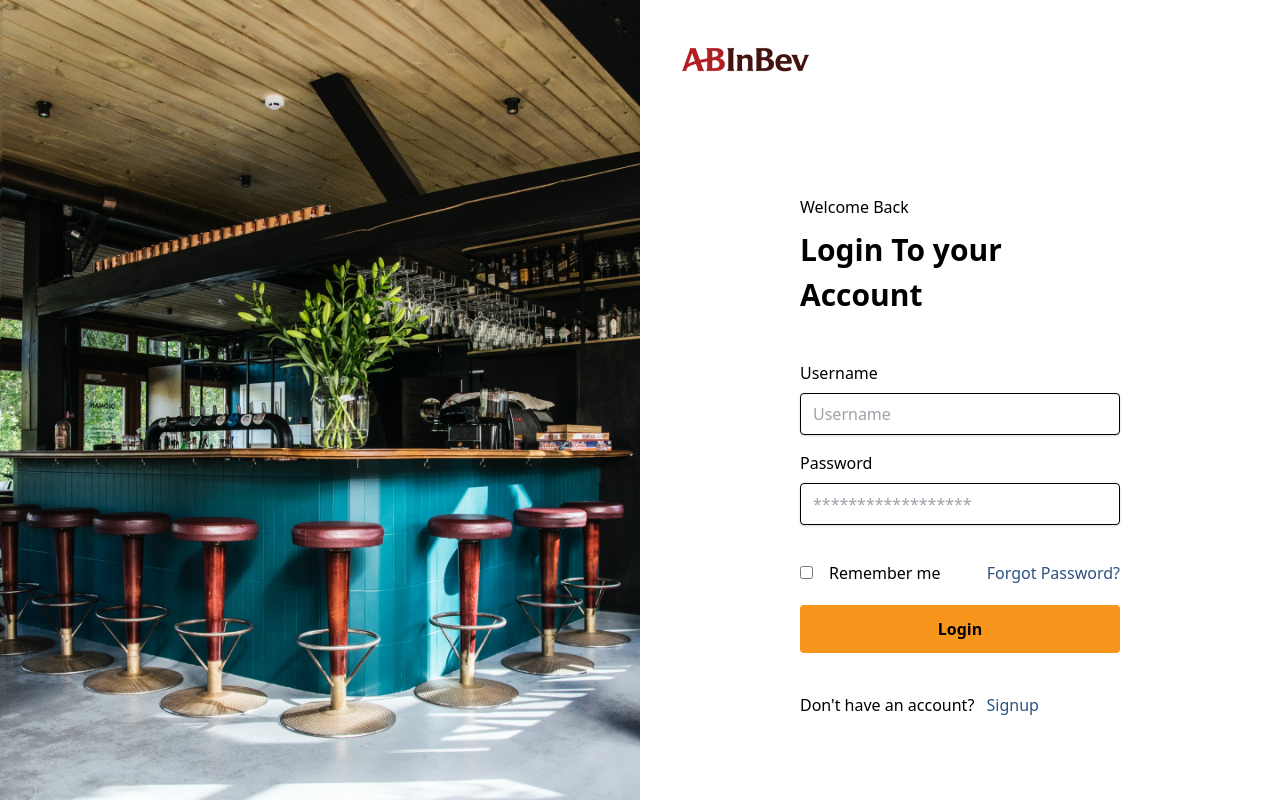
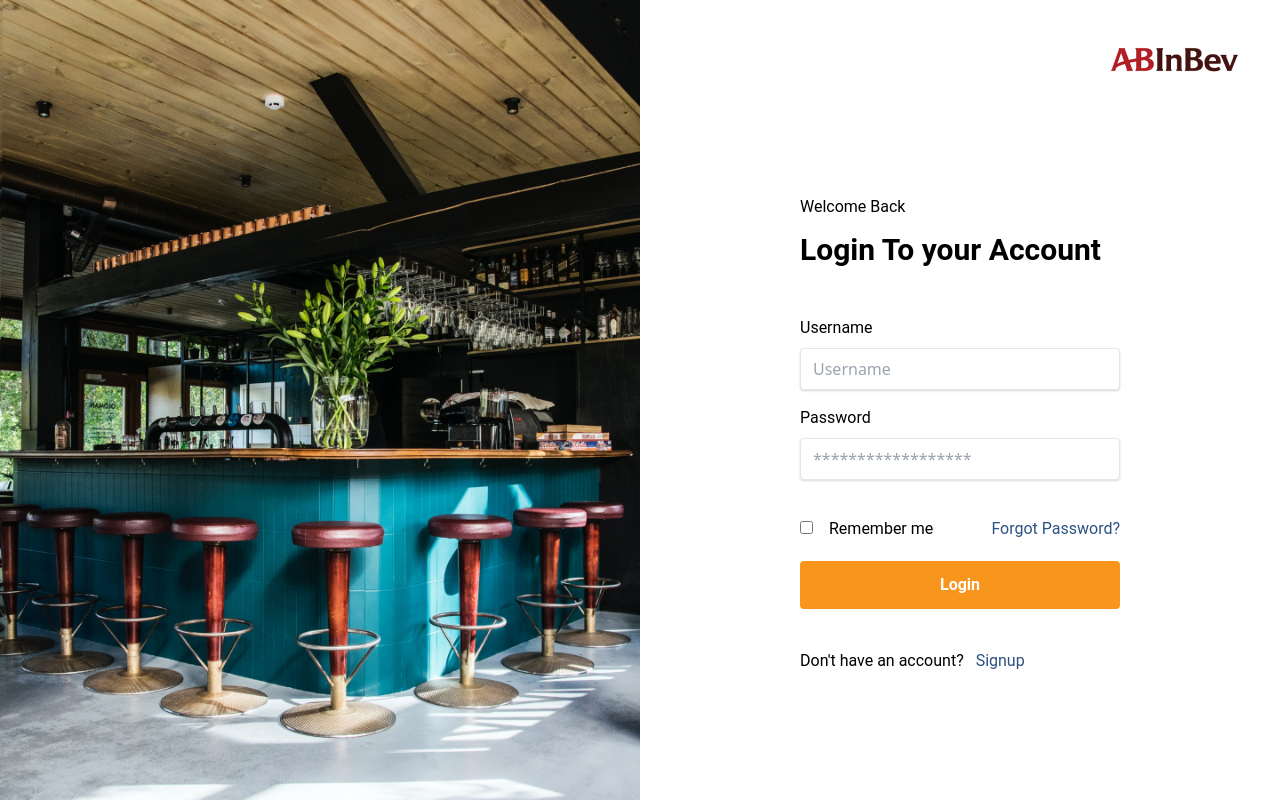
Before and after one commit to clintfidel/Business-Rule, a React (Create React App) app: page / in a window 1280 px wide. Built offline with nearby package versions, Linux system fonts and the light colour scheme.

Commit message:
fix css not deploying

```diff
--- a/src/components/Auth/Login.js
+++ b/src/components/Auth/Login.js
@@ -14,7 +14,7 @@ const Login = () => {
 				/>
 			</div>
 			<div className="h-100 w-full md:w-1/2 lg:w-1/2 overflow-y-scroll">
-				<div className="flex justify-start">
+				<div className="flex justify-start md:justify-end lg:justify-end">
 					<img
 						className="mx-6 md:mx-10 my-8"
 						src={Logo}
--- a/src/components/Auth/Signup.js
+++ b/src/components/Auth/Signup.js
@@ -14,7 +14,7 @@ const Signup = () => {
 				/>
 			</div>
 			<div className="h-100 w-full md:w-1/2 lg:w-1/2 overflow-y-scroll">
-				<div className="flex justify-start">
+				<div className="flex justify-start md:justify-end lg:justify-end">
 					<img
 						className="mx-6 md:mx-10 my-8"
 						src={Logo}
--- a/tailwind.config.js
+++ b/tailwind.config.js
@@ -1,5 +1,7 @@
+const colors = require('tailwindcss/colors')
+
 module.exports = {
-  purge: ['./src/**/*.{js,ts,jsx,tsx}', './public/index.html'],
+  purge: ['./src/**/*.{js,jsx,tx,tsx}', './public/index.html'],
   darkMode: false, // or 'media' or 'class'
   theme: {
     screens: {
@@ -20,10 +22,88 @@ module.exports = {
       "inbev-primary-text": "#162A56",
       "inbev-secondary-text": "#1D2029",
 
+      black: colors.black,
+      white: colors.white,
+      gray: colors.coolGray,
+      red: colors.red,
+      yellow: colors.amber,
+      green: colors.emerald,
+      blue: colors.blue,
+      indigo: colors.indigo,
+      purple: colors.violet,
+      pink: colors.pink,
     },
+    backgroundColor: (theme) => theme('colors'),
+    backgroundImage: {
+      none: 'none',
+      'gradient-to-t': 'linear-gradient(to top, var(--tw-gradient-stops))',
+      'gradient-to-tr': 'linear-gradient(to top right, var(--tw-gradient-stops))',
+      'gradient-to-r': 'linear-gradient(to right, var(--tw-gradient-stops))',
+      'gradient-to-br': 'linear-gradient(to bottom right, var(--tw-gradient-stops))',
+      'gradient-to-b': 'linear-gradient(to bottom, var(--tw-gradient-stops))',
+      'gradient-to-bl': 'linear-gradient(to bottom left, var(--tw-gradient-stops))',
+      'gradient-to-l': 'linear-gradient(to left, var(--tw-gradient-stops))',
+      'gradient-to-tl': 'linear-gradient(to top left, var(--tw-gradient-stops))',
+    },
+    backgroundOpacity: (theme) => theme('opacity'),
+    borderColor: (theme) => ({
+      ...theme('colors'),
+      DEFAULT: theme('colors.gray.200', 'currentColor'),
+    }),
+    cursor: {
+      auto: 'auto',
+      default: 'default',
+      pointer: 'pointer',
+      wait: 'wait',
+      text: 'text',
+      move: 'move',
+      'not-allowed': 'not-allowed',
+    },
+    fontFamily: {
+      customRoboto: ["Roboto", "sans-serif"],
+      customBarlow: ["Barlow", "sans-serif"],
+    },
+    fontSize: {
+      xs: ['0.75rem', { lineHeight: '1rem' }],
+      sm: ['0.875rem', { lineHeight: '1.25rem' }],
+      base: ['1rem', { lineHeight: '1.5rem' }],
+      lg: ['1.125rem', { lineHeight: '1.75rem' }],
+      xl: ['1.25rem', { lineHeight: '1.75rem' }],
+      '2xl': ['1.5rem', { lineHeight: '2rem' }],
+      '3xl': ['1.875rem', { lineHeight: '2.25rem' }],
+      '4xl': ['2.25rem', { lineHeight: '2.5rem' }],
+      '5xl': ['3rem', { lineHeight: '1' }],
+      '6xl': ['3.75rem', { lineHeight: '1' }],
+      '7xl': ['4.5rem', { lineHeight: '1' }],
+      '8xl': ['6rem', { lineHeight: '1' }],
+      '9xl': ['8rem', { lineHeight: '1' }],
+    },
+    fontWeight: {
+      thin: '100',
+      extralight: '200',
+      light: '300',
+      normal: '400',
+      medium: '500',
+      semibold: '600',
+      bold: '700',
+      extrabold: '800',
+      black: '900',
+    },
+    gap: (theme) => theme('spacing'),
+
+    outline: {
+      none: ['2px solid transparent', '2px'],
+      white: ['2px dotted white', '2px'],
+      black: ['2px dotted black', '2px'],
+    },
+    padding: (theme) => theme('spacing'),
+    placeholderColor: (theme) => theme('colors'),
+    placeholderOpacity: (theme) => theme('opacity'),
+    textColor: (theme) => theme('colors'),
+    textOpacity: (theme) => theme('opacity'),
   },
   variants: {
-    extend: {},
+   extend: {}
   },
   plugins: [],
 }
```
